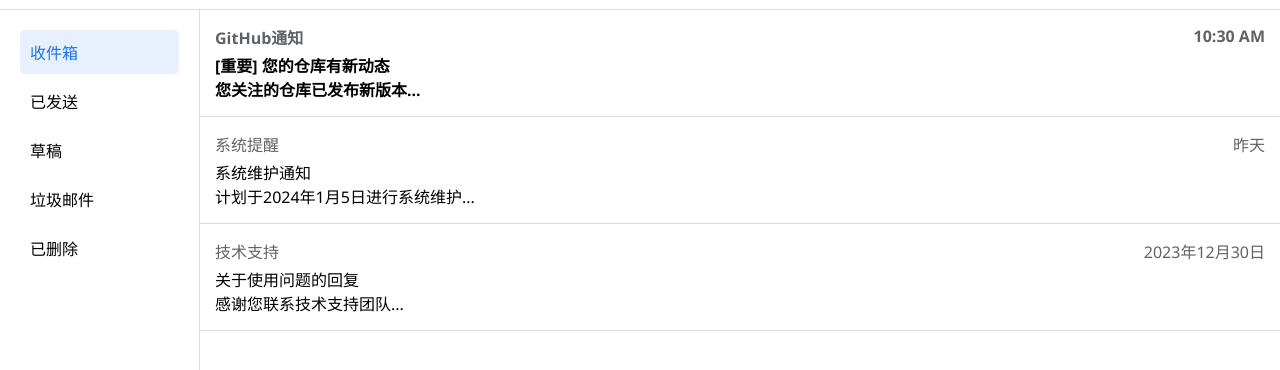
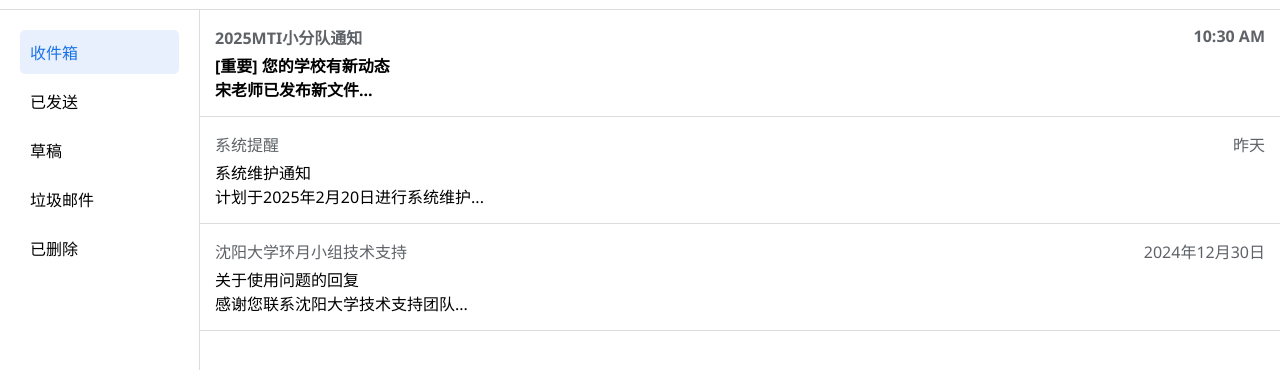
Before and after one commit to NorseKings/ringomoon.github.io, a plain HTML site: page index.html in a window 1280 px wide. Shown: the part 54-424 px from the top of the page. Drawn offline with Linux system fonts and the light colour scheme.

Commit message:
Update index.html

```diff
--- a/index.html
+++ b/index.html
@@ -205,10 +205,10 @@
                 </div>
             </div>
             <div class="email-body">
-                <p>这是一个静态演示的电子邮件客户端界面，所有数据均为模拟数据。</p>
+                <p>这是一个静态演电子邮件网页端界面。</p>
                 <p>功能包括：</p>
                 <ul>
-                    <li>查看模拟邮件列表</li>
+                    <li>查看邮件列表</li>
                     <li>阅读邮件详情</li>
                     <li>切换不同文件夹</li>
                     <li>响应式布局</li>
@@ -222,33 +222,33 @@
         const emails = [
             {
                 id: 1,
-                sender: "GitHub通知",
-                subject: "[重要] 您的仓库有新动态",
-                preview: "您关注的仓库已发布新版本...",
+                sender: "2025MTI小分队通知",
+                subject: "[重要] 您的学校有新动态",
+                preview: "宋老师已发布新文件...",
                 time: "10:30 AM",
                 unread: true,
                 folder: "inbox",
-                content: "亲爱的用户：\n\n您的仓库 webmail-client 有新的提交记录。\n\n提交信息：添加邮件详情页面\n提交者：AI助手\n时间：2024-01-01 10:28"
+                content: "亲爱的用户：\n\n宋老师 webmail-client 有新的文件发布记录。\n\n提交信息：添加邮件详情页面\n提交者：邮箱助手\n时间：2024-01-01 10:28"
             },
             {
                 id: 2,
                 sender: "系统提醒",
                 subject: "系统维护通知",
-                preview: "计划于2024年1月5日进行系统维护...",
+                preview: "计划于2025年2月20日进行系统维护...",
                 time: "昨天",
                 unread: false,
                 folder: "inbox",
-                content: "维护时间：\n2024年1月5日 00:00 - 04:00\n影响范围：\n- 邮件发送\n- 附件上传\n请提前做好安排。"
+                content: "维护时间：\n2025年2月20日 00:00 - 04:00\n影响范围：\n- 邮件发送\n- 附件上传\n请提前做好安排。"
             },
             {
                 id: 3,
-                sender: "技术支持",
+                sender: "沈阳大学环月小组技术支持",
                 subject: "关于使用问题的回复",
-                preview: "感谢您联系技术支持团队...",
-                time: "2023年12月30日",
+                preview: "感谢您联系沈阳大学技术支持团队...",
+                time: "2024年12月30日",
                 unread: false,
                 folder: "inbox",
-                content: "您好：\n\n您反馈的问题我们已经确认，将在下个版本修复。\n\n感谢您的支持！"
+                content: "您好：\n\n您反馈的问题我们已经确认，将在尽快在下个热修复周期发布修复包。\n\n感谢您的支持！"
             }
         ];
 
```
